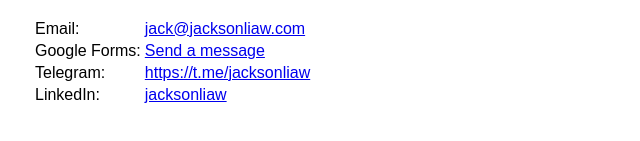
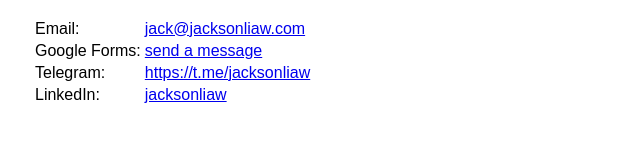
Before and after one commit to jacklww/jacklww.github.io, a plain HTML site: page index.html in a window 1280 px wide. Shown: the part 323-464 px from the top of the page, 308-948 px from the left. Drawn offline with Linux system fonts and the light colour scheme.

Commit message:
remove caps on contact section

```diff
--- a/index.html
+++ b/index.html
@@ -51,7 +51,7 @@
   </tr>
   <tr>
     <td>Google Forms:</td>
-    <td><a href="https://forms.gle/7Kpgscdk3Rj46YZ56">Send a message</a></td>
+    <td><a href="https://forms.gle/7Kpgscdk3Rj46YZ56">send a message</a></td>
   </tr>
   <tr>
     <td>Telegram:</td>
```
